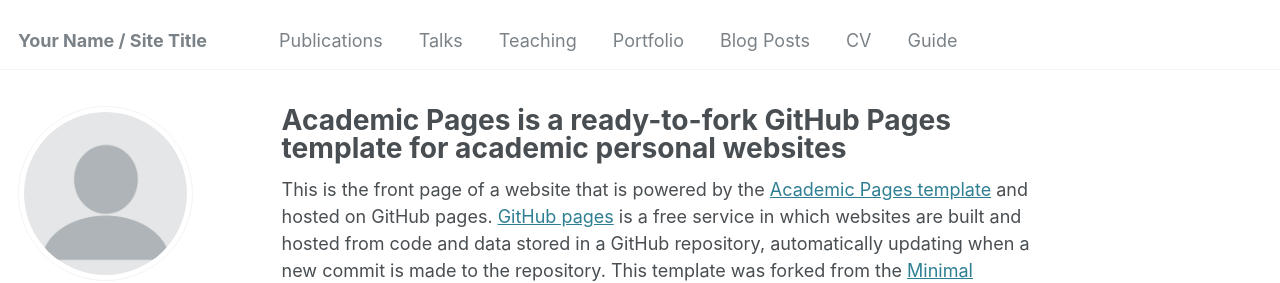
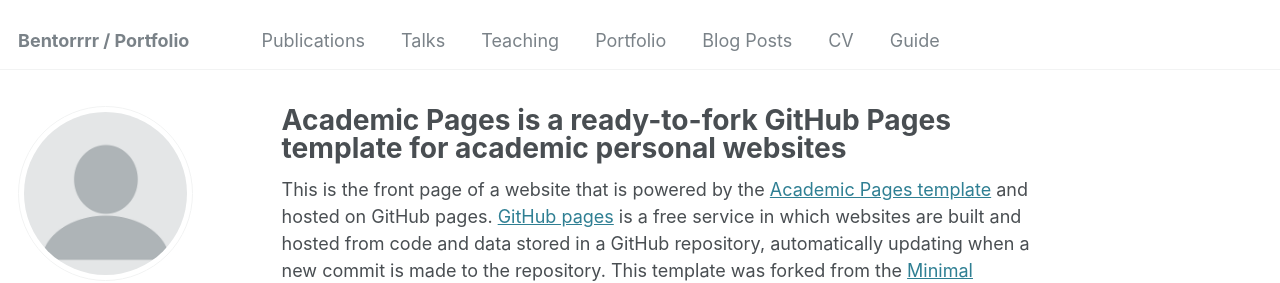
Before and after one commit to bentorrrr/bentorrrr.github.io, a Jekyll site: the page built from _pages/about.md, in a window 1280 px wide. Shown: the top 283 px of the page. Built offline with Jekyll 4.4.1, drawn with Linux system fonts in a browser that asks for light colours; some web fonts are replaced.

Commit message:
Update web title

```diff
--- a/_config.yml
+++ b/_config.yml
@@ -8,7 +8,7 @@
 
 # Basic Site Settings
 locale                   : "en-US"
-title                    : "Your Name / Site Title"
+title                    : "Bentorrrr / Portfolio"
 title_separator          : "-"
 name                     : &name "Your Name"
 description              : &description "personal description"
```
